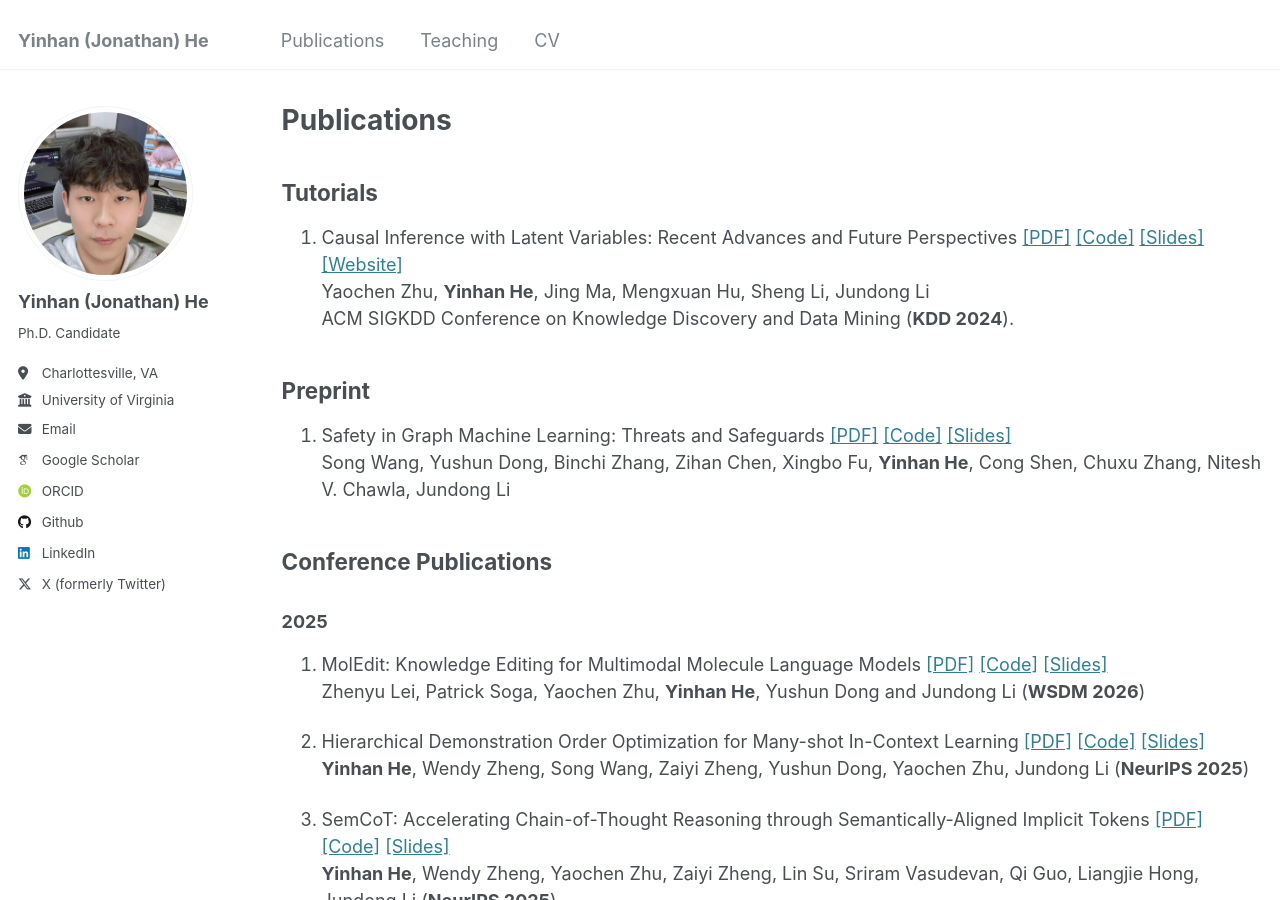
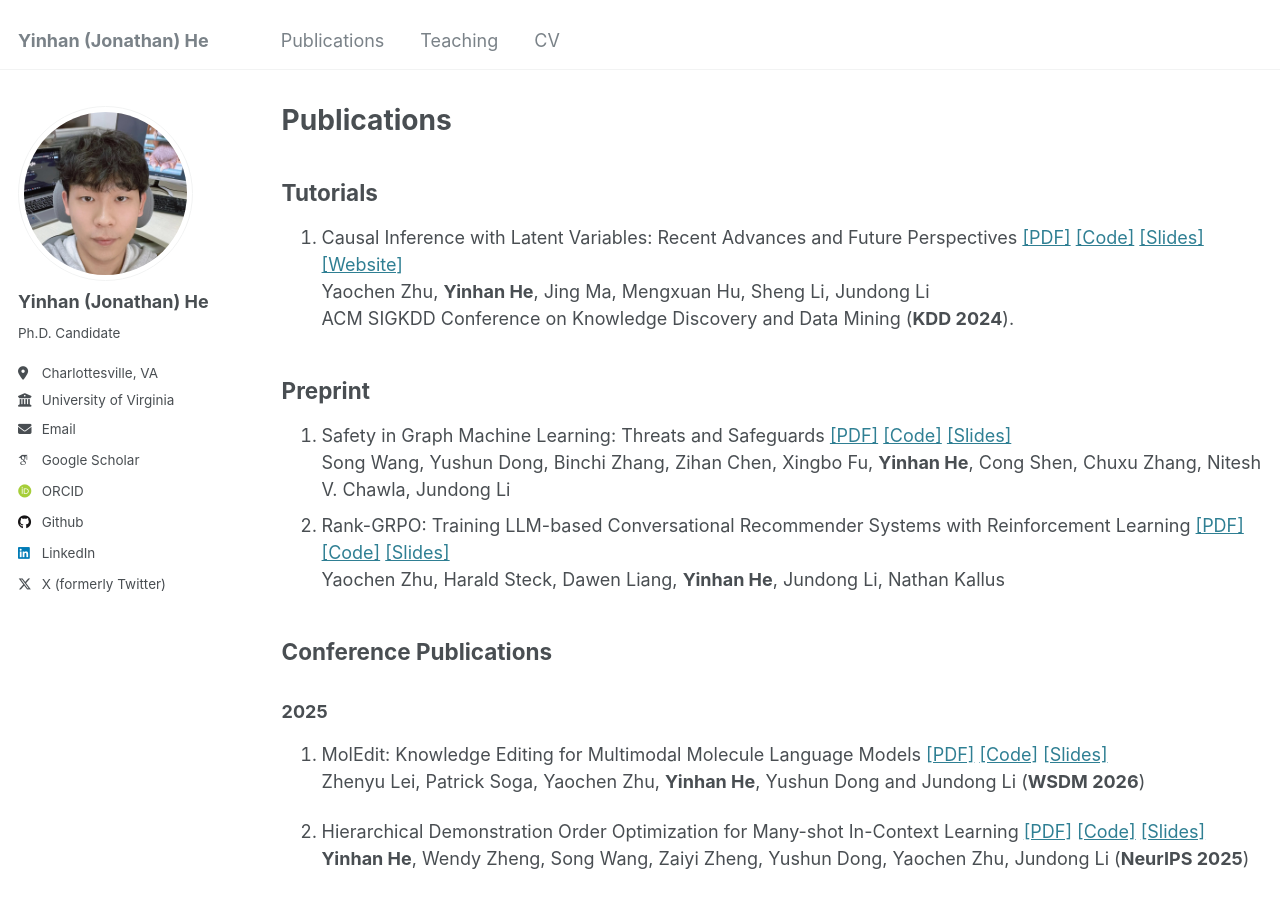
Before and after one commit to YinhanHe123/YinhanHe123.github.io, a Jekyll site: the page built from _pages/publications.md, in a window 1280 px wide and 900 px high. Built offline with Jekyll 4.4.1, drawn with Linux system fonts in a browser that asks for light colours; some web fonts are replaced; a script that is not in the unit is left out.

Commit message:
Add new publication on Rank-GRPO
Added a new publication on training LLM-based conversational recommender systems.

```diff
--- a/_pages/publications.md
+++ b/_pages/publications.md
@@ -15,6 +15,9 @@ ACM SIGKDD Conference on Knowledge Discovery and Data Mining (**KDD 2024**).
 
 1. Safety in Graph Machine Learning: Threats and Safeguards [[PDF]](https://arxiv.org/abs/2405.11034) [[Code]](https://yinhanhe123.github.io//publications/) [[Slides]](https://yinhanhe123.github.io//publications/)<br>
 Song Wang, Yushun Dong, Binchi Zhang, Zihan Chen, Xingbo Fu, **Yinhan He**, Cong Shen, Chuxu Zhang, Nitesh V. Chawla, Jundong Li
+2. Rank-GRPO: Training LLM-based Conversational Recommender Systems with Reinforcement Learning [[PDF]](https://arxiv.org/html/2510.20150v1) [[Code]](https://yinhanhe123.github.io//publications/) [[Slides]](https://yinhanhe123.github.io//publications/)<br>
+Yaochen Zhu, Harald Steck, Dawen Liang, **Yinhan He**, Jundong Li, Nathan Kallus
+
 
 ## Conference Publications
 
```
